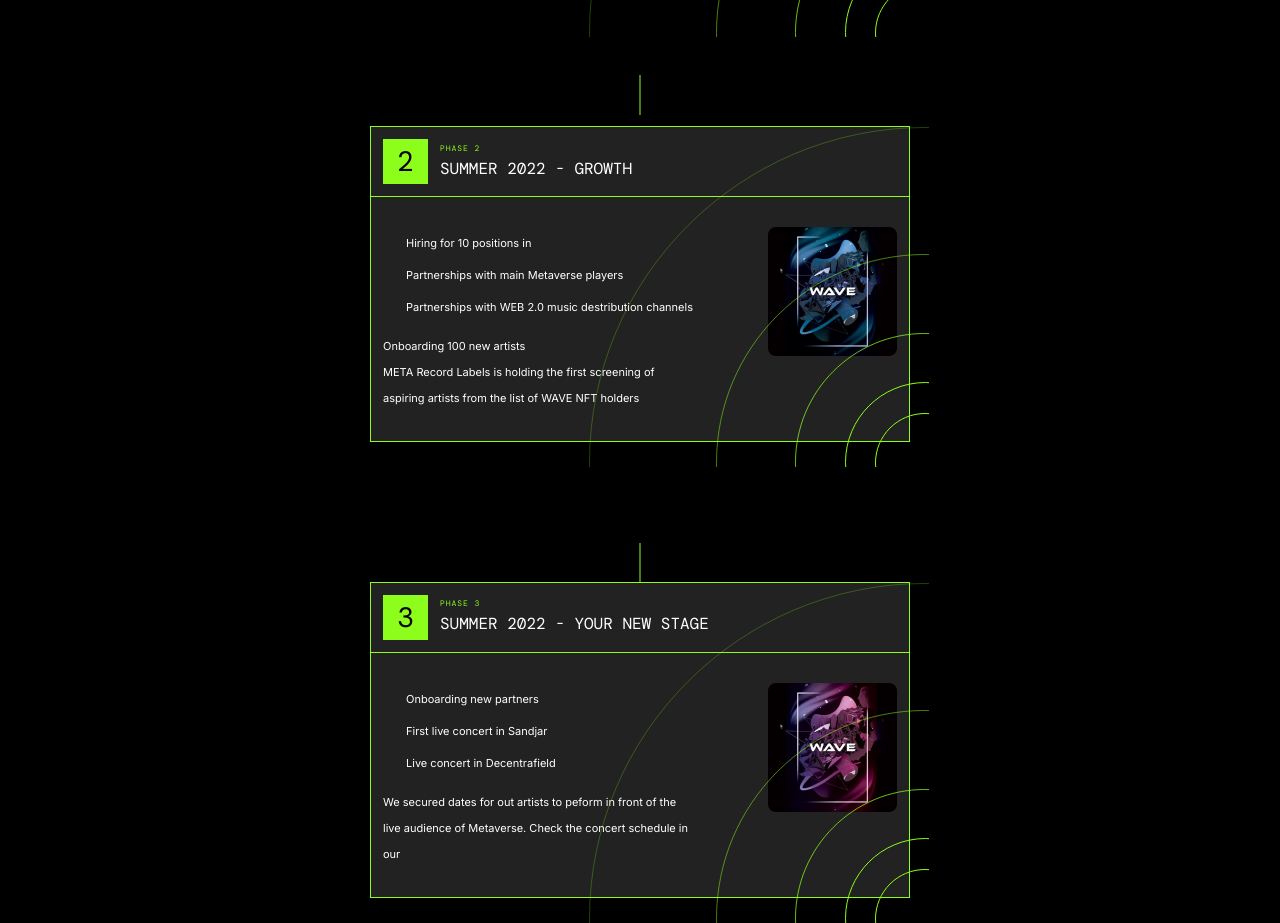
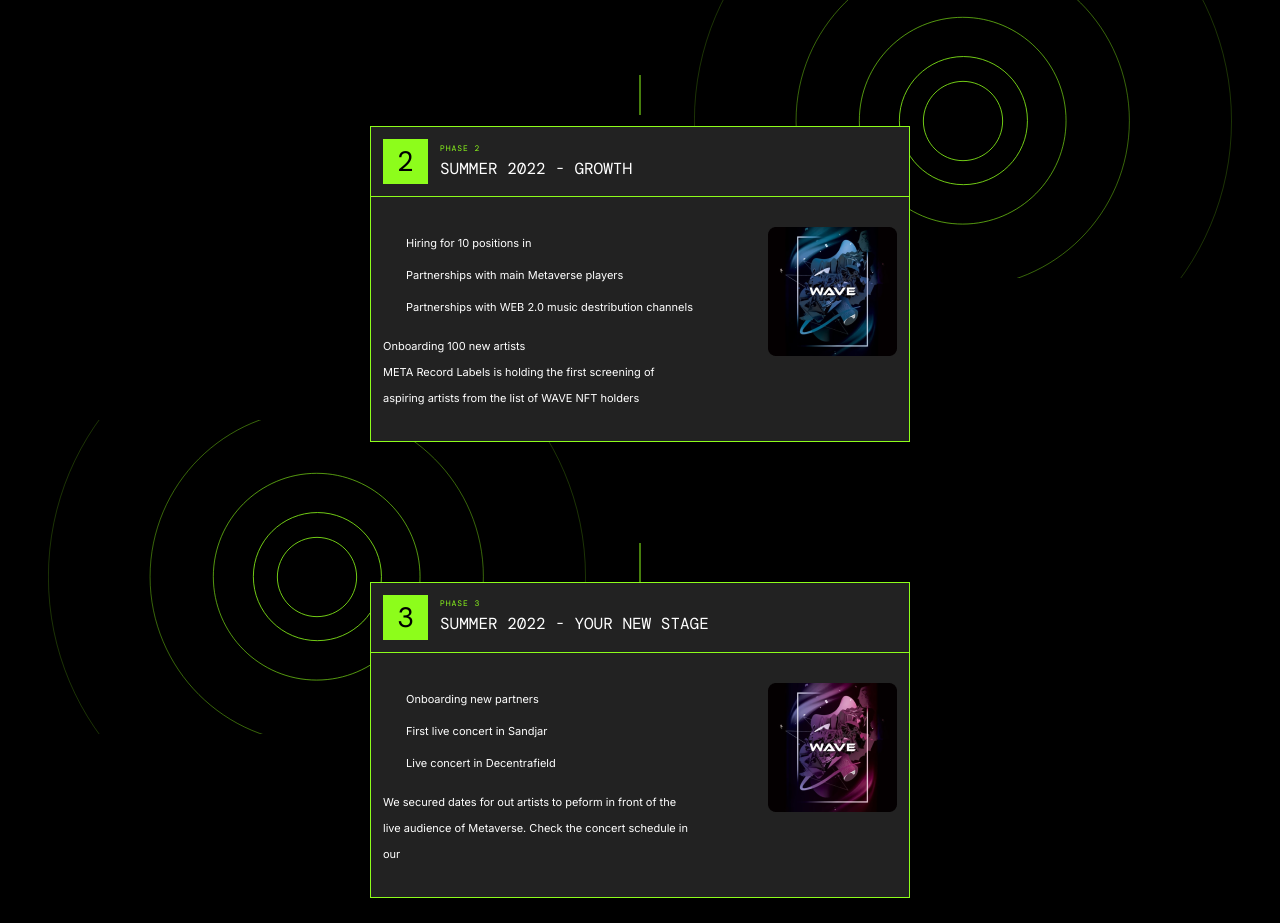
Before and after one commit to progdidi/meta, a website: page app/index.html in a window 1280 px wide. Shown: the part 4280-5203 px from the top of the page. Drawn offline with nearby package versions, Linux system fonts and the light colour scheme; a web font is replaced by a local one.

Commit message:
feat: feat styles

```diff
--- a/app/scss/blocks/_roadmap.scss
+++ b/app/scss/blocks/_roadmap.scss
@@ -14,14 +14,24 @@
         margin: 0 auto;
         margin-bottom: 140px;
         &::before {
+            z-index: -1;
             position: absolute;
             content: '';
-            width: 340px;
-            height: 340px;
-            top: 0;
-            right: -20px;
+            background-size: cover;
+            background-position: center;
+            position: absolute;
+            content: "";
+            width: 100%;
+            height: 100%;
+            top: -52%;
+            left: -60%;
             background-image: url('../../images/roadmap/roadmap-bg.svg');
             background-repeat: no-repeat;
+        }
+        &:nth-child(odd)::before {
+            top: -52%;
+            left: unset;
+            right: -60%;
         }
         &::after {
             position: absolute;
```
Also changed, not shown: app/css/style.min.css.
